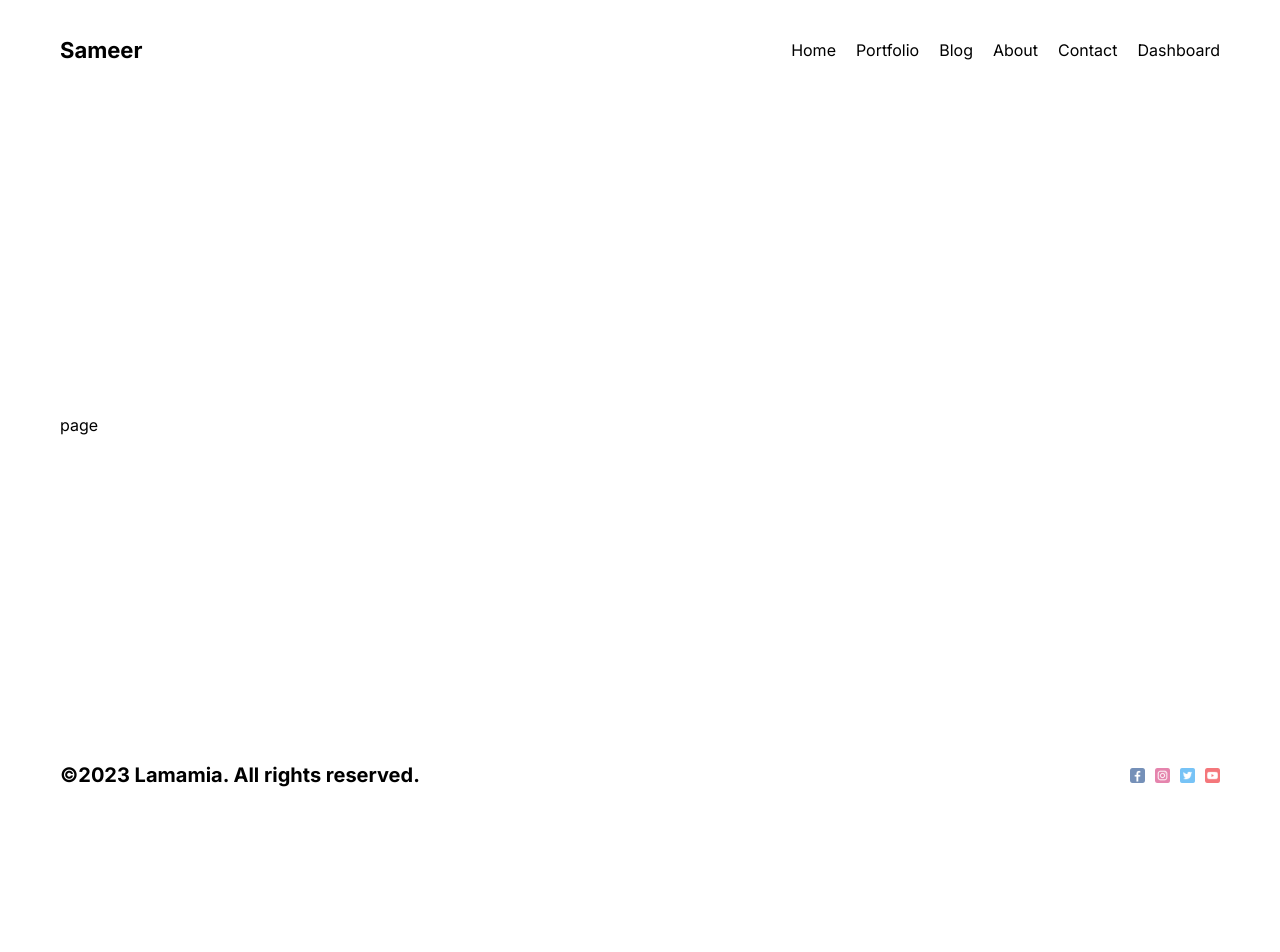
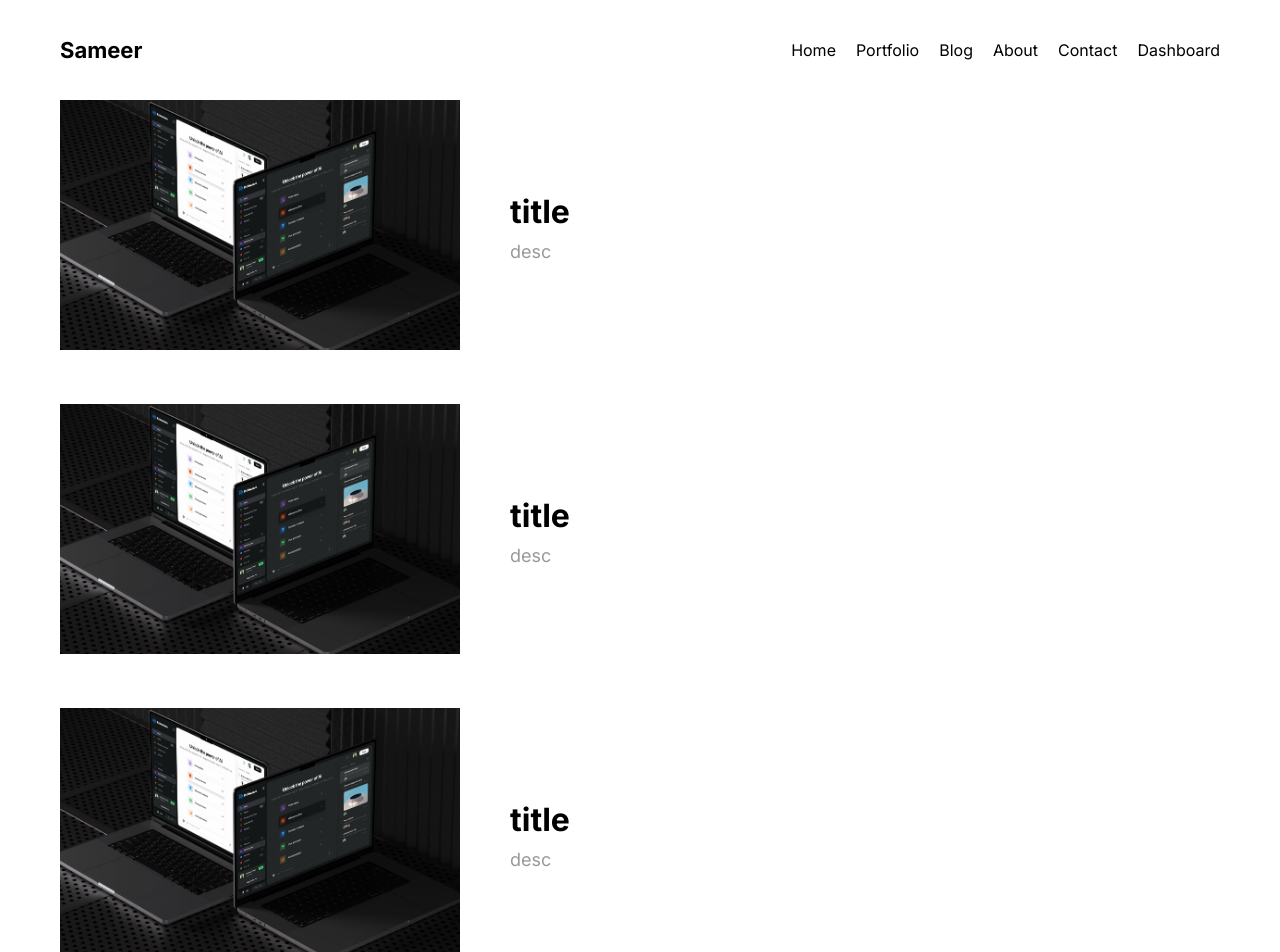
Before and after one commit to sameersattar123/Nextjs13, a Next.js app: page /blog in a window 1280 px wide. Shown: the top 952 px of the page. Before the commit the page ends 800 px from the top, so only its background shows below. Built offline with nearby package versions, Linux system fonts and the light colour scheme.

Commit message:
dark mode button  complete  commit

```diff
--- a/src/app/blog/[id]/page.module.css
+++ b/src/app/blog/[id]/page.module.css
@@ -1,3 +1,51 @@
-.container{
-    background: #5531e2;
+.container {
 }
+
+.top {
+  display: flex;
+}
+
+.info {
+  flex: 1;
+  display: flex;
+  flex-direction: column;
+  justify-content: space-between;
+}
+
+.title{
+  font-size: 40px;
+}
+
+.desc{
+  font-size: 18px;
+  font-weight: 300;
+}
+
+.author {
+  display: flex;
+  align-items: center;
+  gap: 10px;
+}
+
+.avatar {
+  object-fit: cover;
+  border-radius: 50%;
+}
+
+.imageContainer {
+  flex: 1;
+  height: 300px;
+  position: relative;
+}
+
+.image {
+  object-fit: cover;
+}
+
+.content {
+  margin-top: 50px;
+  font-size: 20px;
+  font-weight: 300;
+  color: #999;
+  text-align: justify;
+}
--- a/src/app/blog/page.jsx
+++ b/src/app/blog/page.jsx
@@ -1,9 +1,57 @@
 import React from 'react'
 import styles from "./page.module.css"
+import Link from 'next/link'
+import Image from 'next/image'
 
 const page = () => {
   return (
-    <div>page</div>
+    <div className={styles.mainContainer}>
+      <Link  href="/blog/text1" className={styles.container}>
+      <div className={styles.imgContainer}>
+        <Image
+        src="/websites.jpg"
+        width="400"
+        height="250"
+        alt='photo'
+        className={styles.image}
+        />
+      </div>
+        <div className={styles.content}>
+          <h1 className={styles.title}>title</h1>
+          <p className={styles.desc}>desc</p>
+        </div>
+      </Link>
+      <Link  href="/blog/text1" className={styles.container}>
+      <div className={styles.imgContainer}>
+        <Image
+        src="/websites.jpg"
+        width="400"
+        height="250"
+        alt='photo'
+        className={styles.image}
+        />
+      </div>
+        <div className={styles.content}>
+          <h1 className={styles.title}>title</h1>
+          <p className={styles.desc}>desc</p>
+        </div>
+      </Link>
+      <Link  href="/blog/text1" className={styles.container}>
+      <div className={styles.imgContainer}>
+        <Image
+        src="/websites.jpg"
+        width="400"
+        height="250"
+        alt='photo'
+        className={styles.image}
+        />
+      </div>
+        <div className={styles.content}>
+          <h1 className={styles.title}>title</h1>
+          <p className={styles.desc}>desc</p>
+        </div>
+      </Link>
+    </div>
   )
 }
 
--- a/src/app/blog/page.module.css
+++ b/src/app/blog/page.module.css
@@ -1,3 +1,28 @@
 .container{
-    background: #5531e2;
+    display: flex;
+    gap: 50px;
+    align-items: center;
+    margin-bottom: 50px;
+
 }
+
+.imgContainer{
+
+}
+
+.title{
+margin-bottom: 10px;
+}
+
+.desc{
+font-size: 18px;
+color: #999;
+}
+
+.content{
+
+}
+
+.image{
+object-fit: cover;
+}
--- /dev/null
+++ b/src/components/DarkModeToggle/DarkModeToggle.jsx
@@ -0,0 +1,12 @@
+import React from 'react'
+import styles from "@/components/DarkModeToggle/DarkModeToggle.module.css"
+
+const DarkModeToggle = () => {
+  return (
+    <div className={styles.container}>
+
+    </div>
+  )
+}
+
+export default DarkModeToggle
--- /dev/null
+++ b/src/components/DarkModeToggle/DarkModeToggle.module.css
@@ -0,0 +1,3 @@
+.container{
+    background-color: aquamarine;
+}
--- a/src/components/Navbar/Navbar.jsx
+++ b/src/components/Navbar/Navbar.jsx
@@ -2,6 +2,7 @@
 import Link from "next/link";
 import React from "react";
 import styles from "./page.module.css"
+import DarkModeToggle from "../DarkModeToggle/DarkModeToggle";
 
 const Navbar = () => {
   const links = [
@@ -40,6 +41,7 @@ const Navbar = () => {
     <div className={styles.container}>
       <Link href="/" className={styles.logo}>Sameer</Link>
       <div  className={styles.links}>
+        <DarkModeToggle/>
         {links.map((link) => {
           return (
             <Link key={link.id} href={link.url} className={styles.link}>
```
Also changed, not shown: src/app/blog/[id]/page.jsx (+29 -1 lines).
